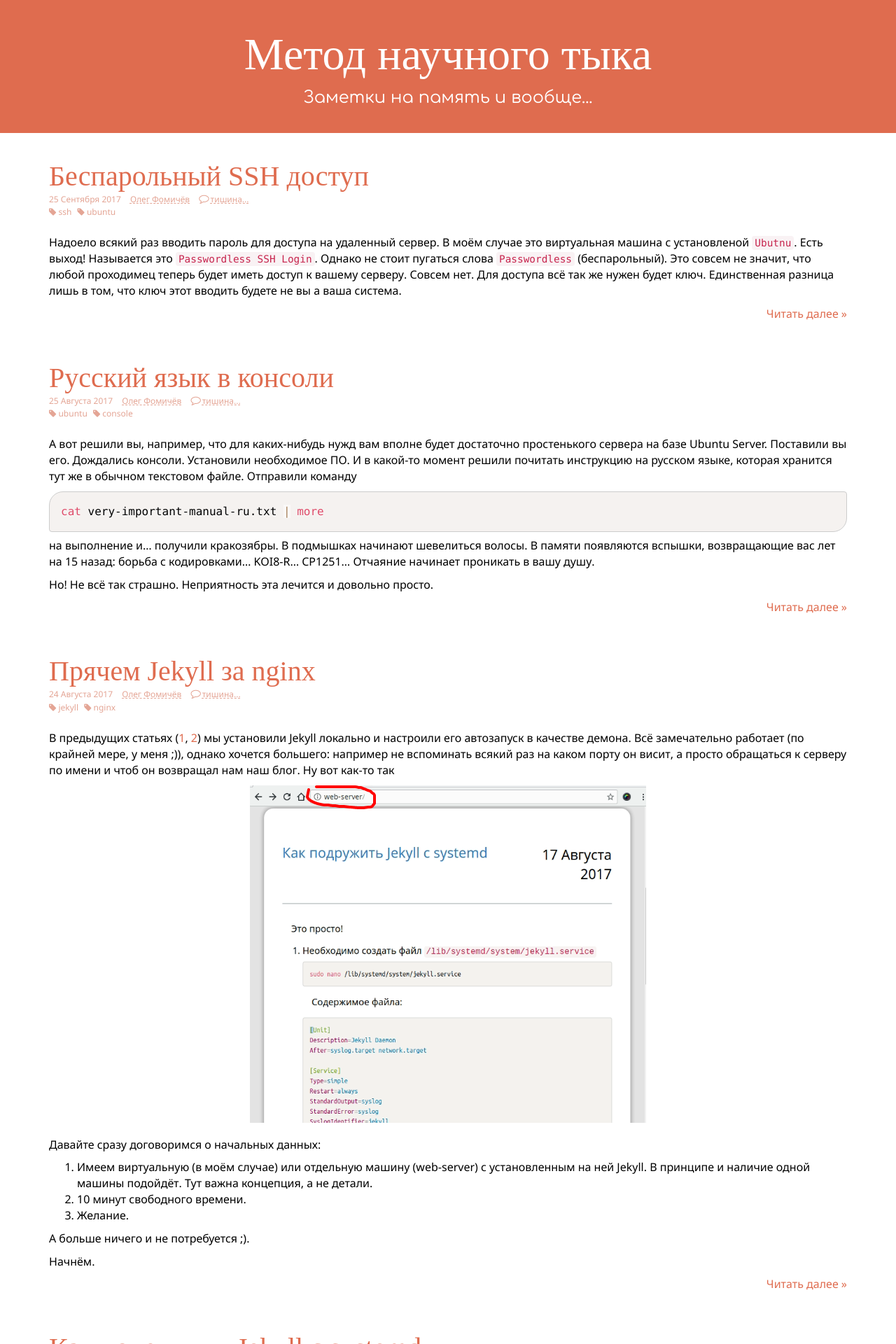
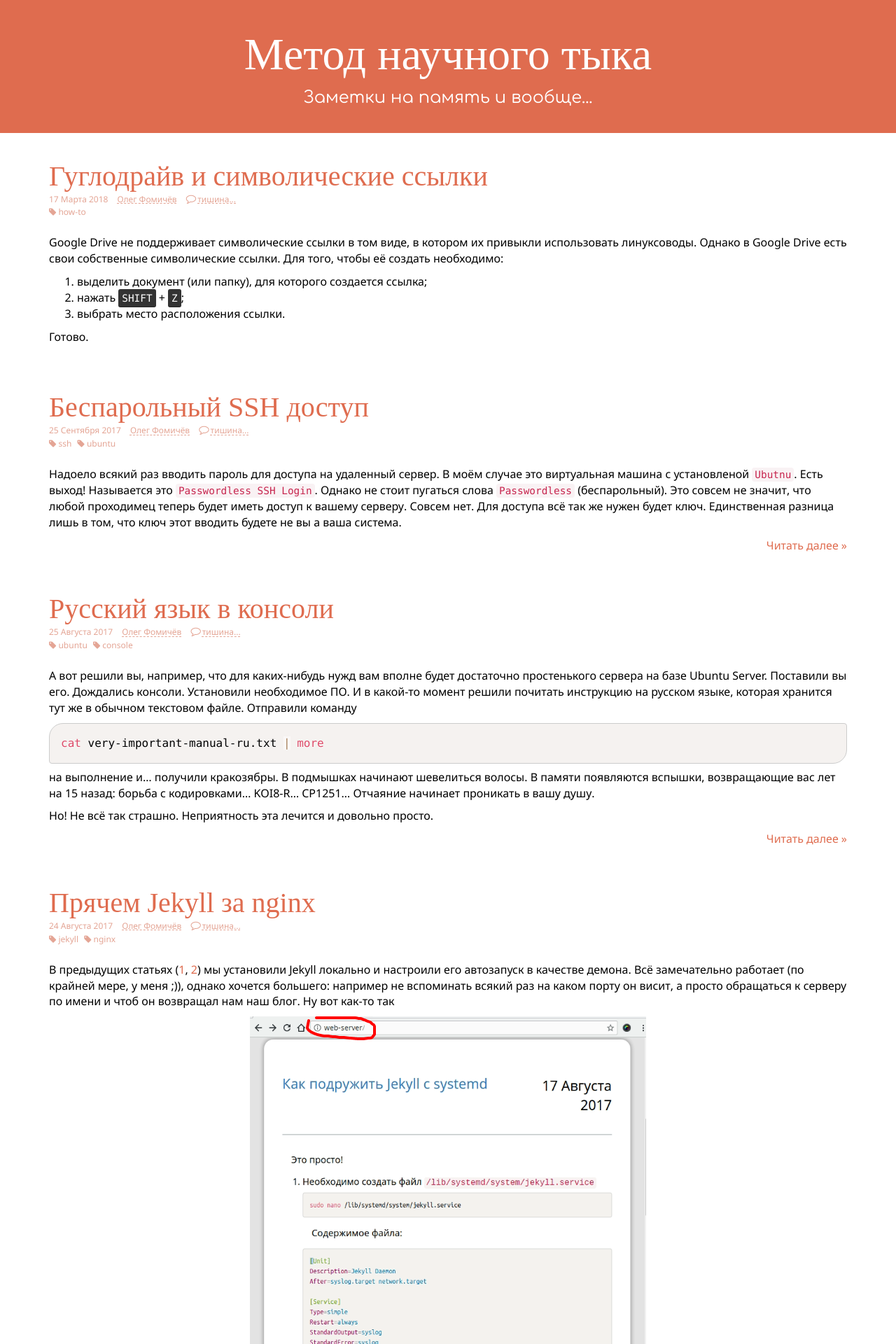
Before and after one commit to fomich0ff/fomich0ff.github.io, a Jekyll site: the page built from index.html, in a window 1280 px wide. Shown: the top 1920 px of the page at 70% size. Built offline with Jekyll 4.4.1, drawn with Linux system fonts in a browser that asks for light colours; nearby versions of some CDN libraries; some web fonts are replaced; the list of posts is cut into pages by our own code; comment, search, counter and statistics services are not loaded; some of the changed text lies outside the part shown.

Commit message:
new post. updated style

```diff
--- /dev/null
+++ b/_posts/2018-03-17-google-drive-symlink.md
@@ -0,0 +1,11 @@
+---
+title: Гуглодрайв и символические ссылки
+tags: [how-to]
+---
+
+Google Drive не поддерживает символические ссылки в том виде, в котором их привыкли использовать линуксоводы. Однако в Google Drive есть свои собственные символические ссылки. Для того, чтобы её создать необходимо:
+1. выделить документ (или папку), для которого создается ссылка;
+2. нажать <kbd>shift</kbd> + <kbd>z</kbd>;
+3. выбрать место расположения ссылки.
+
+Готово.
--- a/_sass/html.scss
+++ b/_sass/html.scss
@@ -1,3 +1,9 @@
 html{
     height: 100%;
 }
+
+kbd{
+    text-transform: uppercase;
+    border: 1px gray;
+    padding: 5px;
+}
```
